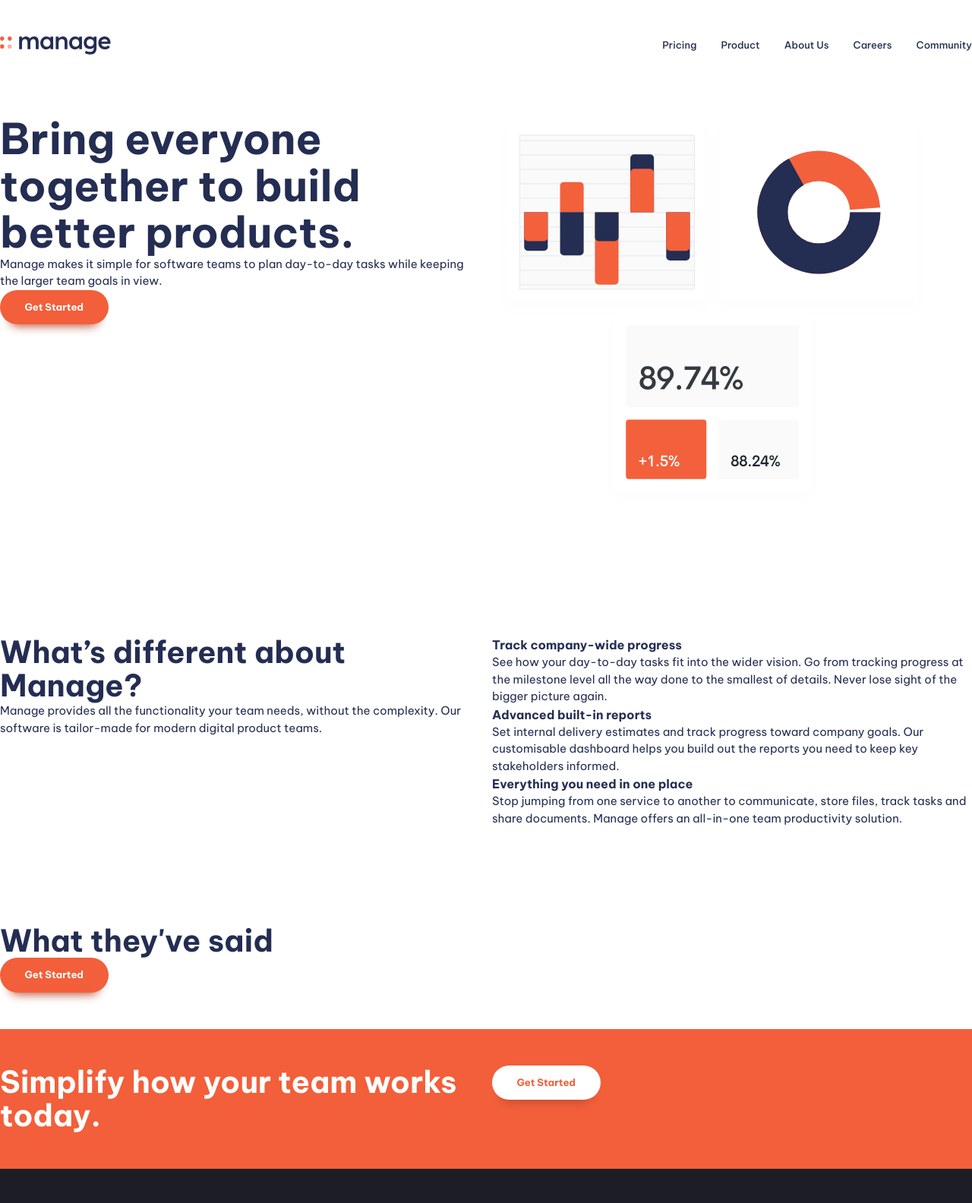
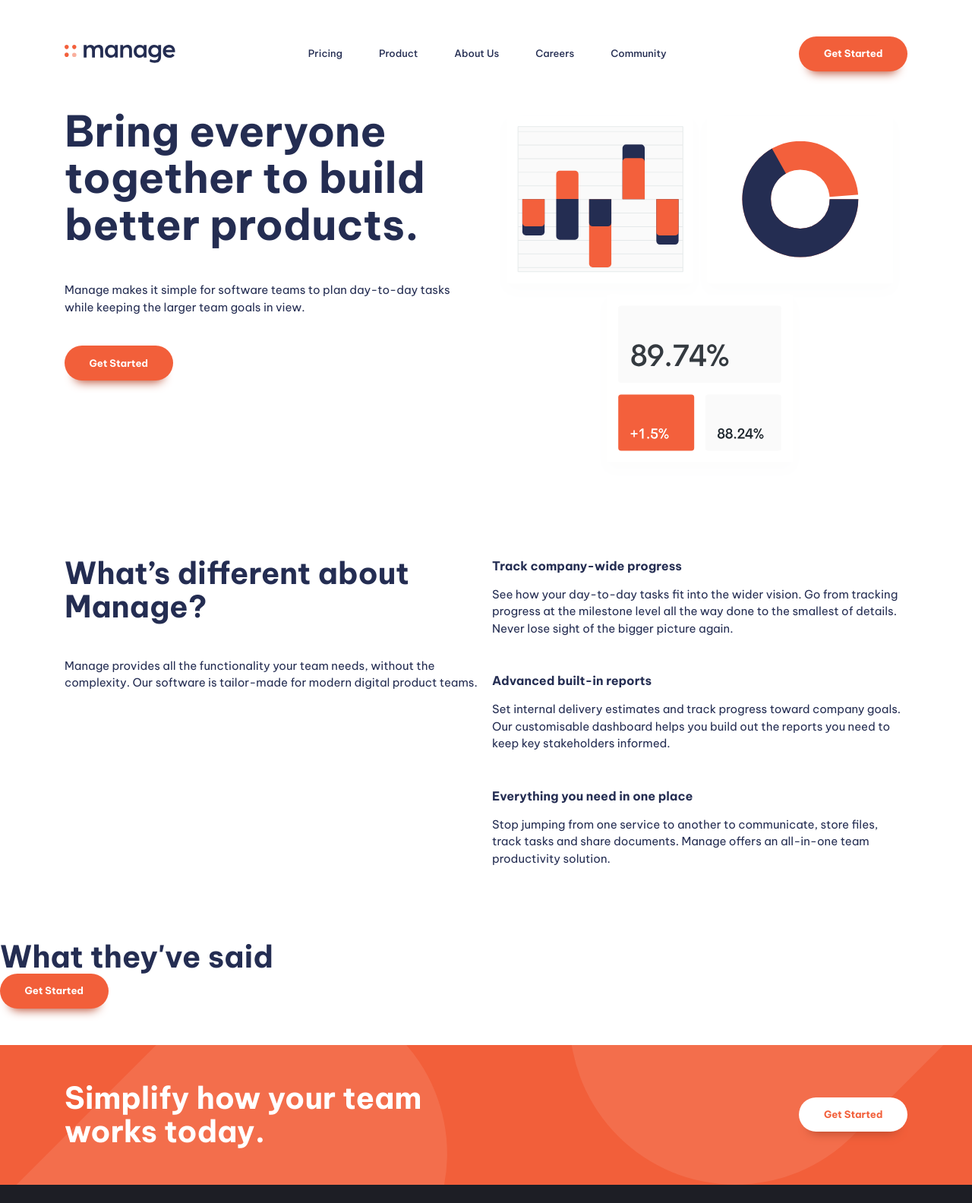
Before and after one commit to almashruf/Build-a-responsive-website-with-HTML-CSS, a website built with Vite: page landing-page/index.html in a window 1280 px wide. Shown: the top 1584 px of the page at 76% size. Built offline with nearby package versions, Linux system fonts and the light colour scheme.

Commit message:
space and cta part added

```diff
--- a/landing-page/index.html
+++ b/landing-page/index.html
@@ -21,28 +21,12 @@
         <div class="nav-wrapper">
           <a href="#"><img src="images/logo.svg" alt="Manage" /></a>
           <!-- nav part here and aria cntrl sys that if if click this what will show it -->
-          <button class="mobile-nav-toggle" aria-controls="primary-navigation" aria-expanded="false">
-            <img
-              class="icon-hamburger"
-              src="images/icon-hamburger.svg"
-              alt=""
-              aria-hidden="true"
-            />
-            <img
-              class="icon-close"
-              src="images/icon-close.svg"
-              alt=""
-              aria-hidden="true"
-            />
-            <span class="visually-hidden">Menu</span>
+          <button class="mobile-nav-toggle" aria-controls="primary-navigation" aria-expanded="false"><span class="visually-hidden">Menu</span>
+          <img class="icon-hamburger" src="images/icon-hamburger.svg" alt="" aria-hidden="true" />
+          <img class="icon-close" src="images/icon-close.svg" alt="" aria-hidden="true" />
           </button>
-          <nav class="primary-navigation" id="primary-navigation">
-            <ul
-              aria-label="Primary"
-              role="list"
-              class="nav-list"
-
-            >
+          <nav class="primary-navigation" aria-label="Primary">
+            <ul role="list" class="nav-list" id="primary-navigation" >
               <li><a href="#">Pricing</a></li>
               <li><a href="#">Product</a></li>
               <li><a href="#">About Us</a></li>
@@ -50,50 +34,40 @@
               <li><a href="#">Community</a></li>
             </ul>
           </nav>
-          <button class="button | display-md-inline-flex" style="display: none;">Get Started</button>
+          <button class="button display-sm-none display-md-inline-flex">Get Started</button>
         </div>
       </div>
     </header>
 
     <main>
       <!-- big title + small paragraph + btn + image -->
-      <section class="padding-block-900">
+      <section class="padding-block-700">
         <div class="container">
           <div class="even-columns">
-            <div>
-              <h1 class="fs-primary-heading fw-bold">
-                Bring everyone together to build better products.
-              </h1>
-              <p>
-                Manage makes it simple for software teams to plan day-to-day
-                tasks while keeping the larger team goals in view.
-              </p>
+            <div class="flow">
+              <h1 class="fs-primary-heading fw-bold">Bring everyone together to build better products.</h1>
+              <p>Manage makes it simple for software teams to plan day-to-day tasks while keeping the larger team goals in view.</p>
               <button class="button">Get Started</button>
             </div>
             <div>
-              <img src="images/illustration-intro.svg" alt="" />
+              <img src="images/illustration-intro.svg" alt="">
             </div>
           </div>
         </div>
       </section>
       <!-- title + para + list -->
 
-      <section class="padding-block-900">
+      <section class="padding-block-700">
         <div class="container">
           <div class="even-columns">
-            <div>
-              <h2 class="fs-secondary-heading fw-bold">
-                What’s different about Manage?
-              </h2>
-              <p>
-                Manage provides all the functionality your team needs, without
-                the complexity. Our software is tailor-made for modern digital
-                product teams.
-              </p>
+            <div class="flow">
+              <h2 class="fs-secondary-heading fw-bold">What’s different about Manage?</h2>
+              <p>Manage provides all the functionality your team needs, without the complexity. Our software is tailor-made for modern digital product teams.</p>
             </div>
             <div>
-              <ul class="numbered-items" role="list">
+              <ul class="numbered-items flow" role="list">
                 <li>
+                  <div class="flow" style="--flow-spacer: 1em">
                   <h3 class="fs-600 fw-bold">Track company-wide progress</h3>
                   <p>
                     See how your day-to-day tasks fit into the wider vision. Go
@@ -101,16 +75,20 @@
                     done to the smallest of details. Never lose sight of the
                     bigger picture again.
                   </p>
+                </div>
                 </li>
                 <li>
+                  <div class="flow" style="--flow-spacer: 1em">
                   <h3 class="fs-600 fw-bold">Advanced built-in reports</h3>
                   <p>
                     Set internal delivery estimates and track progress toward
                     company goals. Our customisable dashboard helps you build
                     out the reports you need to keep key stakeholders informed.
                   </p>
+                </div>
                 </li>
                 <li>
+                  <div class="flow" style="--flow-spacer: 1em">
                   <h3 class="fs-600 fw-bold">
                     Everything you need in one place
                   </h3>
@@ -119,6 +97,7 @@
                     store files, track tasks and share documents. Manage offers
                     an all-in-one team productivity solution.
                   </p>
+                </div>
                 </li>
               </ul>
             </div>
@@ -127,7 +106,7 @@
       </section>
       <!-- title and btn for now -->
 
-      <section class="carousel | padding-block-700">
+      <section class="carousel padding-block-700">
         <h2 class="fs-secondary-heading fw-bold">What they've said</h2>
         <!-- Carousel here -->
         <button class="button">Get Started</button>
@@ -137,13 +116,11 @@
 
       <section class="cta | padding-block-700 bg-accent-400 text-neutral-100">
         <div class="container">
-          <div class="even-columns">
+          <div class="even-columns vertical-align-center">
             <div>
-              <p class="fs-secondary-heading fw-bold">
-                Simplify how your team works today.
-              </p>
+              <p class="fs-secondary-heading fw-bold">Simplify how your team works today.</p>
             </div>
-            <div>
+            <div class="justify-self-end-md">
               <button class="button" data-type="inverted">Get Started</button>
             </div>
           </div>
@@ -152,7 +129,7 @@
     </main>
     <!-- logo + social logo , footer nav, form + btn + para -->
 
-    <footer class="padding-block-700 bg-neutral-900 text-neutral-100">
+    <footer class="padding-block-900 bg-neutral-900 text-neutral-100">
       <div class="container">
         <div class="even-columns">
           <div>
@@ -166,8 +143,8 @@
             </ul>
           </div>
           <div>
-            <nav class="footer-nav">
-              <ul aria-label="Footer" role="list">
+            <nav class="footer-nav" aria-label="Footer">
+              <ul class="flow" style="--flow-spacer: 1em" role="list">
                 <li><a href="#">Home</a></li>
                 <li><a href="#">Pricing</a></li>
                 <li><a href="#">Products</a></li>
--- a/landing-page/style.css
+++ b/landing-page/style.css
@@ -50,10 +50,11 @@ making website responsive */
 
 @media (min-width: 50em) {
   :root {
-    --fs-body: var(--fs-500);
+
     --fs-primary-heading: var(--fs-900);
     --fs-secondary-heading: var(--fs-800);
 
+    --fs-body: var(--fs-500);
     --fs-nav: var(--fs-300);
   }
 }
@@ -83,10 +84,13 @@ html:focus-within {
   scroll-behavior: smooth;
 }
 
+html,
+body{
+  height: 100%;
+}
+
 /* Set core body defaults */
 body {
-  min-height: 100vh;
-  text-rendering: optimizeSpeed;
   line-height: 1.5;
 }
 
@@ -97,18 +101,21 @@ a:not([class]) {
 
 /* Make images easier to work with */
 img,
-picture {
+picture,
+svg {
   max-width: 100%;
   display: block;
 }
 
-/* Inherit fonts for inputs and buttons */
+/* Inherit fonts for inputs and buttons
 input,
 button,
 textarea,
 select {
   font: inherit;
 }
+ */
+
 
 /* Remove all animations, transitions and smooth scroll for people that prefer not to see them */
 @media (prefers-reduced-motion: reduce) {
@@ -135,7 +142,7 @@ select {
   --max-width: 1110px;
   --padding: 1rem;
 
-  width: min(var(--max-width), 100% -var(--padding));
+  width: min(var(--max-width), 100% - var(--padding)*2);
   margin-inline: auto;
 }
 
@@ -152,6 +159,16 @@ select {
   .even-columns {
     grid-auto-flow: column;
     grid-auto-columns: 1fr;
+  }
+}
+
+.vertical-align-center {
+  align-items: center;
+}
+
+@media(min-width: 50em){
+  .justify-self-end-md{
+    justify-self: end;
   }
 }
 
@@ -216,7 +233,7 @@ body {
 
 .nav-list {
   display: flex;
-  gap: clamp(var(--size-500), 5vw,var(--size-600));
+  gap: clamp(var(--size-400), 5vw, var(--size-700));
   font-weight: var(--fw-semi-bold);
 }
 
@@ -227,12 +244,13 @@ body {
 .nav-list a:hover,
 .nav-list a:focus {
   color: var(--clr-accent-400);
+  text-decoration: none;
 }
 
 @media (max-width: 50em) {
   .primary-navigation {
+
     display: none;
-
     position: fixed;
     padding: var(--size-700);
     inset: 7rem var(--size-400) auto; /*  here auto for ignoring the bottom */
@@ -245,7 +263,7 @@ body {
 
   .primary-header[data-overlay]::before {
     content: "";
-    position: sticky;
+    position: fixed;
     inset: 0;
     background-image: linear-gradient(rgb(0 0 0 / 0), rgb(0 0 0 / 0.8));
   }
@@ -257,25 +275,15 @@ body {
     font-weight: var(--fw-bold);
   }
 
-  .nav-list a {
-    text-decoration: none;
-    color: var(--clr-primary-400);
-  }
-  .nav-list a:hover,
-  .nav-list a:focus {
-    color: var(--clr-accent-400);
-  }
-
   .primary-navigation[data-visible] {
     display: block;
   }
 
   .mobile-nav-toggle {
+    display: block;
+    position: fixed;
     top: var(--size-600);
     right: var(--size-400);
-
-    position: fixed;
-    display: block;
     cursor: pointer;
     background: transparent;
     border: 0;
@@ -285,6 +293,31 @@ body {
   .mobile-nav-toggle .icon-close {
     display: none;
   }
+}
+
+/* cta part */
+
+.cta{
+  position: relative;
+  isolation: isolate;
+  text-align: center;
+}
+
+@media(min-width: 50em){
+  .cta{
+    text-align: left;
+  }
+}
+
+.cta::before{
+  content: "";
+  position: absolute;
+  z-index: -1;
+  inset: 0;
+  background-image: url(images/bg-tablet-pattern.svg), url(images/bg-tablet-pattern.svg);
+  opacity: 0.1;
+  background-repeat: no-repeat;
+  background-position: -15em -5em, 50em -42em;
 }
 
 /* utility class */
@@ -299,6 +332,10 @@ body {
   clip: rect(0, 0, 0, 0);
   white-space: nowrap; /* added line */
   border: 0;
+}
+
+:where(.flow :not(:first-child)){
+  margin-top: var(--flow-spacer, 3em);
 }
 
 .text-primary-400 {
```
